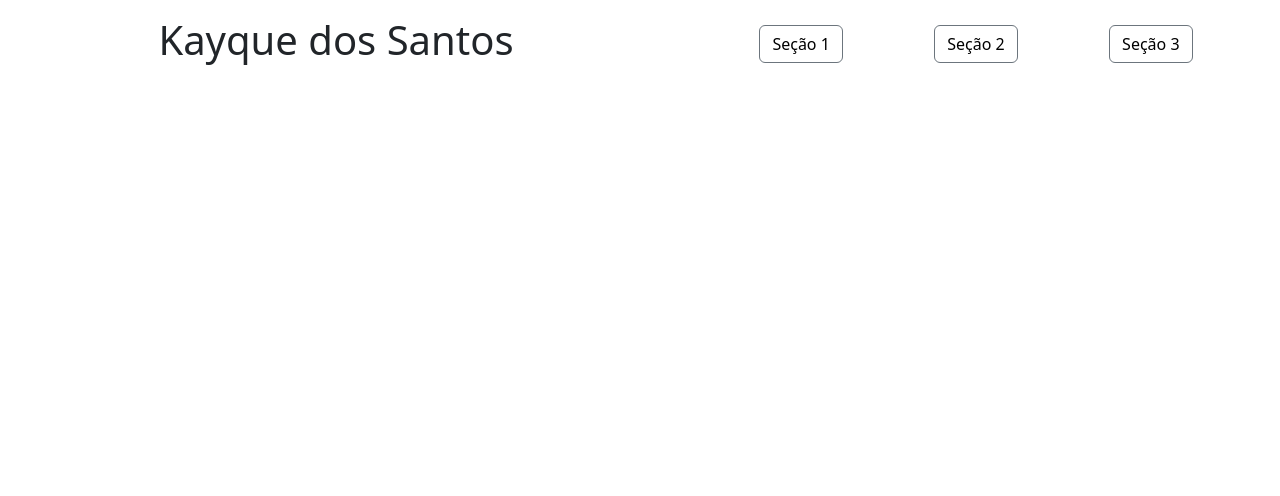
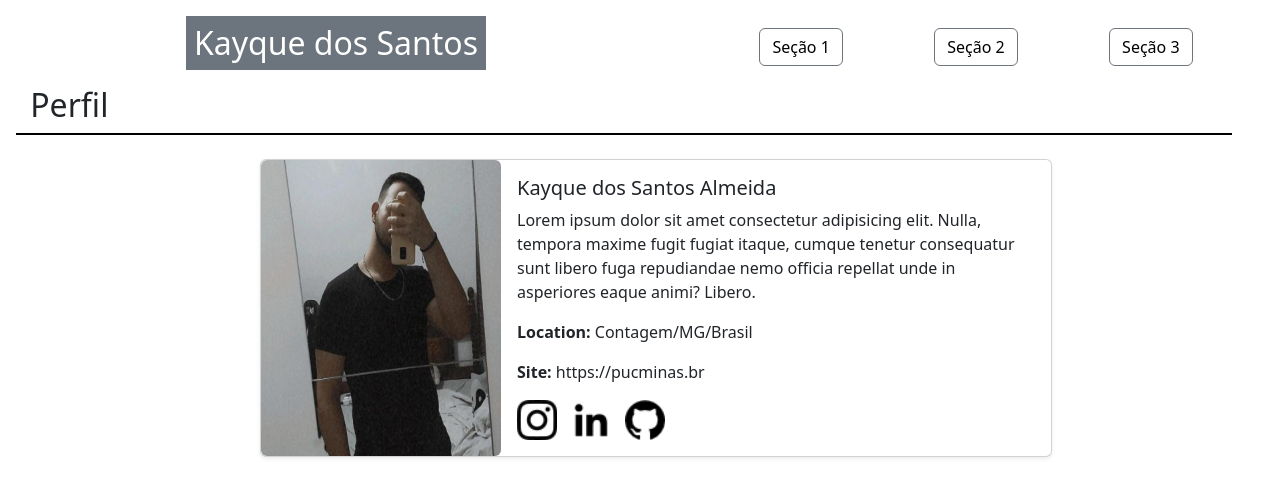
Before and after one commit to iQuezin/TrabalhoPratico01, a plain HTML site: page index.html in a window 1280 px wide. Drawn offline with nearby package versions, Linux system fonts and the light colour scheme.

Commit message:
Seção 1

```diff
--- a/index-style.css
+++ b/index-style.css
@@ -11,3 +11,35 @@
 .btn > a:hover {
     color: white;
 }
+
+#barra_divisoria {
+    width: 95%;
+    height: 2px;
+    background-color: black;
+}
+
+img {
+    width: 240px;
+}
+
+#card_perfil a {
+    text-decoration: none;
+}
+
+#card_perfil a:hover {
+    text-decoration: underline;
+}
+
+#site a {
+    text-decoration: none;
+}
+
+#redes img {
+    width: 40px;
+    margin-right: 10px;
+    transition: 0.2s all ease;
+}
+
+#redes img:hover {
+    width: 42px;
+}
--- a/index.html
+++ b/index.html
@@ -9,14 +9,15 @@
     <link rel="stylesheet" href="index-style.css">
     <link href="https://cdn.jsdelivr.net/npm/bootstrap@5.3.3/dist/css/bootstrap.min.css" rel="stylesheet"
         integrity="sha384-QWTKZyjpPEjISv5WaRU9OFeRpok6YctnYmDr5pNlyT2bRjXh0JMhjY6hW+ALEwIH" crossorigin="anonymous">
+    <link href="https://fonts.googleapis.com/css2?family=Material+Symbols+Outlined" rel="stylesheet" />
 
 </head>
 
 <body>
     <header class="container-fluid mt-3 mx-3">
         <div class="row align-items-center">
-            <div class="col-md-6 d-flex justify-content-around">
-                <h1>Kayque dos Santos</h1>
+            <div class="col-md-6 d-flex justify-content-around ">
+                <h2 class="text-bg-secondary p-2">Kayque dos Santos</h2>
             </div>
             <div class="col-md-6 d-flex justify-content-evenly">
                 <button class="btn btn-outline-secondary"><a href="">Seção 1</a></button>
@@ -25,6 +26,36 @@
             </div>
         </div>
     </header>
+    <section class="container-fluid mx-3 mt-2">
+        <div class="row">
+            <div class="col-md-1 col-sm-12 d-flex justify-content-around">
+                <h2>Perfil</h2>
+            </div>
+        </div>
+        <div class="row">
+            <div id="barra_divisoria" class="col-md-12 col-sm-12"></div>
+        </div>
+        <div class="row mx-3 mt-4 justify-content-center">
+            <div class="col-8">
+                <div class="card flex-md-row mb-4 shadow-sm h-md-250">
+                    <img class="rounded float-start" src="imagens/Perfil Github.jpeg" alt="">
+                    <div id="card_perfil" class="card-body d-flex flex-column align-items-start">
+                        <h5><a href="" class="text-dark">Kayque dos Santos Almeida</a></h5>
+                        <p> Lorem ipsum dolor sit amet consectetur adipisicing elit. Nulla, tempora maxime fugit fugiat
+                            itaque, cumque tenetur consequatur sunt libero fuga repudiandae nemo officia repellat unde
+                            in asperiores eaque animi? Libero.</p>
+                        <p><strong>Location:</strong> Contagem/MG/Brasil</p>
+                        <p><strong>Site: </strong><a id="site" href="https://www.pucminas.br" class="text-dark">https://pucminas.br</a></p>
+                        <div id="redes" class="d-inline-block">
+                            <a href="https://www.instagram.com/ique_dsa/"><img src="imagens/instagram.png" alt=""></a>
+                            <a href="https://www.linkedin.com/in/kayque-dos-santos-almeida/"><img src="imagens/linkedin.png" alt=""></a>
+                            <a href="https://github.com/iQuezin"><img src="imagens/github.png" alt=""></a>
+                        </div>
+                    </div>
+                </div>
+            </div>
+        </div>
+    </section>
 </body>
 
 </html>
```
Also changed, not shown: imagens/Perfil Github.jpeg (added), imagens/facebook.png (added), imagens/github.png (added), imagens/instagram.png (added), imagens/linkedin.png (added).
